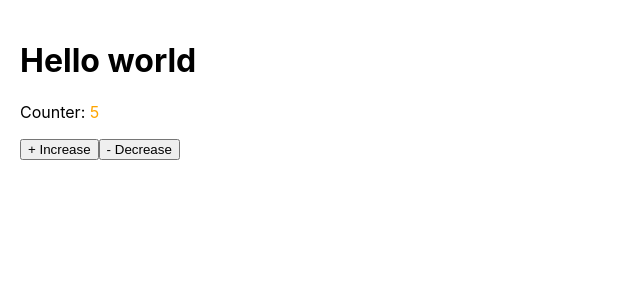
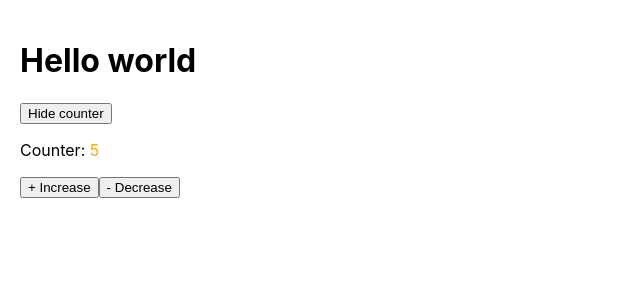
Before and after one commit to victorperdiguer/use-effect-practise, a React (Create React App) app: page / in a window 1280 px wide. Shown: the top 300 px of the page, without its empty margins (0-640 px from the left). Built offline with nearby package versions, Linux system fonts and the light colour scheme.

Commit message:
iteration 4

```diff
--- a/src/App.jsx
+++ b/src/App.jsx
@@ -6,9 +6,14 @@ function App() {
 
   const [showCounter, setShowCounter] = useState(true)
 
+  const handleCounter = () => {
+    setShowCounter(prev => !prev)
+  }
+
   return (
     <div className="App">
       <h1>Hello world</h1>
+      <button className='show-counter' onClick={handleCounter}>{showCounter ? 'Hide counter' : 'Show counter'}</button>
       {showCounter && <Counter />}
     </div>
   );
```
